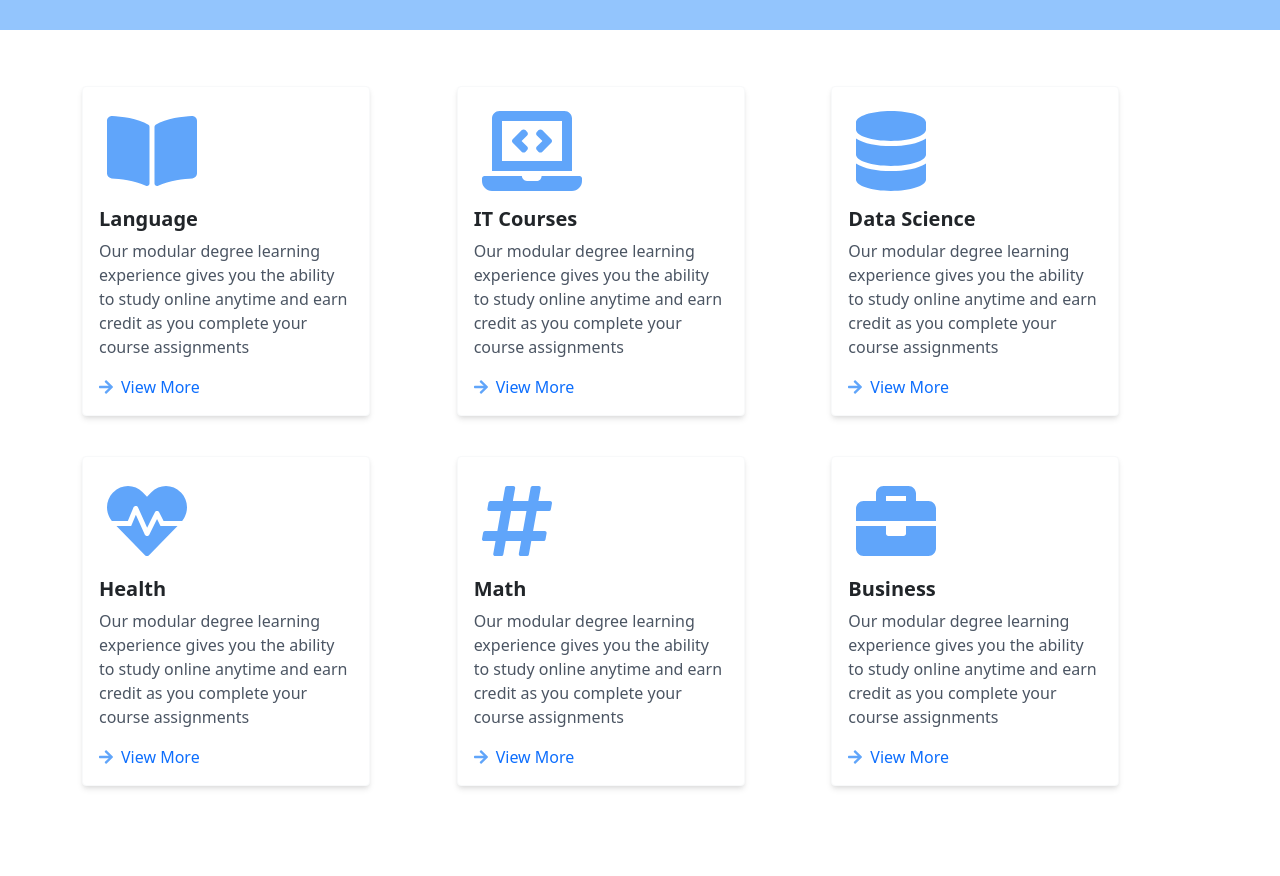
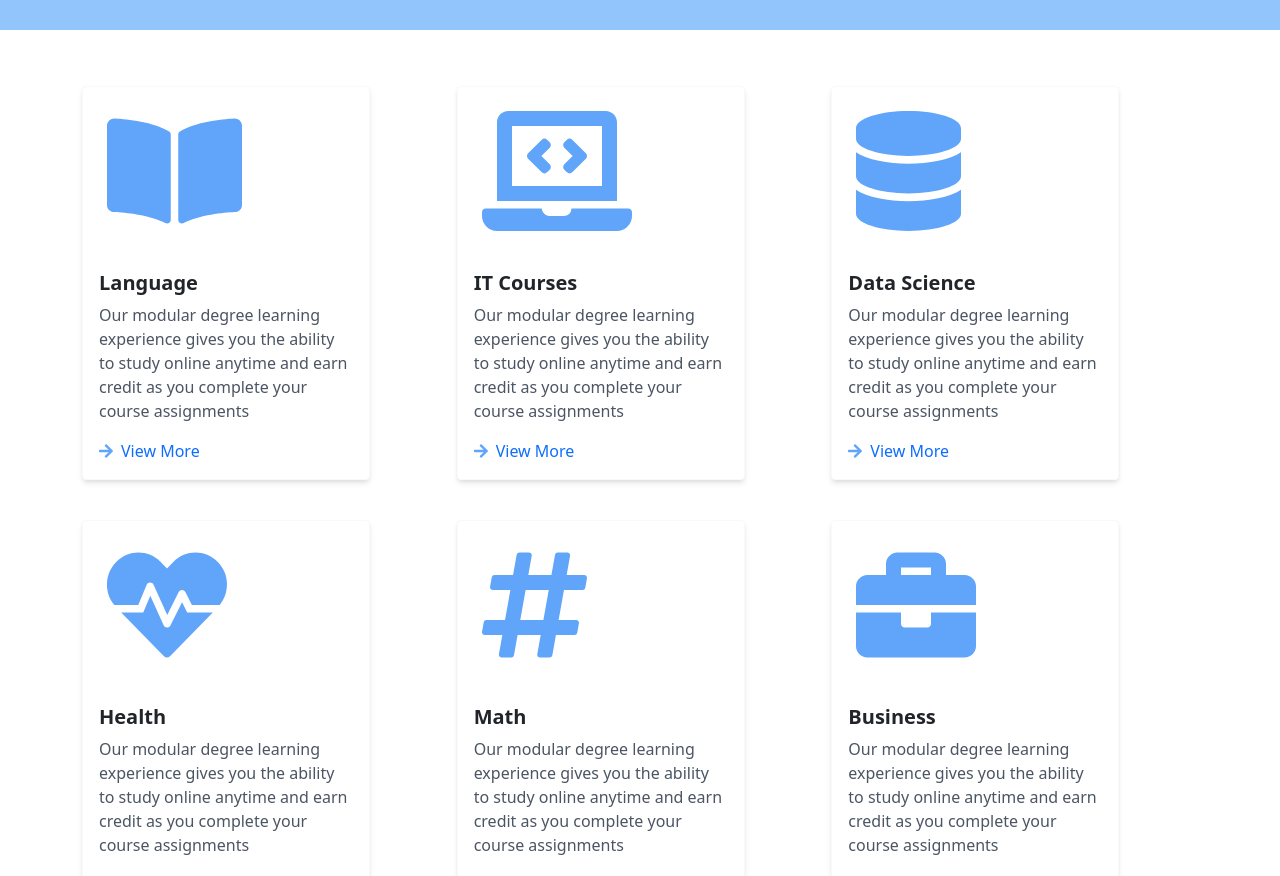
Before and after one commit to ibrahimsifat/Skills-point-react, a React (Create React App) app: page / in a window 1280 px wide. Shown: the part 500-1376 px from the top of the page. Built offline with nearby package versions, Linux system fonts and the light colour scheme.

Commit message:
updated styles-3

```diff
--- a/src/components/Categories/Categories.js
+++ b/src/components/Categories/Categories.js
@@ -5,18 +5,18 @@ import { Link } from 'react-router-dom';
 import { FontAwesomeIcon } from '@fortawesome/react-fontawesome';
 // font awesome icon
 const Book = <FontAwesomeIcon icon={faBookOpen
-} size = '2x'/>
+} size = '3x'/>
 const Code = <FontAwesomeIcon icon={faLaptopCode
-} size = '2x'/>
+} size = '3x'/>
 const Data = <FontAwesomeIcon icon={faDatabase
-} size = '2x' />
+} size = '3x' />
 
 const Health = <FontAwesomeIcon icon={faHeartbeat
-} size = '2x' />
+} size = '3x' />
 const HashTag = <FontAwesomeIcon icon={faHashtag
-} size = '2x' />
+} size = '3x' />
 const Briefcase = <FontAwesomeIcon icon={faBriefcase
-} size = '2x' />
+} size = '3x' />
 const RightArrow = <FontAwesomeIcon icon={faArrowRight
 }  />
 const LanguageText='Our modular degree learning experience gives you the ability to study online anytime and earn credit as you complete your course assignments'
@@ -41,7 +41,7 @@ const SimpleCard=(props)=>{
     const url=`/category/${id}`
     return(
         <Card className='zoom cardShadow my-3' variant='dark' border="light" style={{ width: '18rem' }}>
-       <h1 className=' px-4 pt-4 text-blue-400'>{icon}</h1>
+       <h1 className=' px-4 py-4 text-blue-400'>{icon}</h1>
         <Card.Body>
           <Card.Title><h5  className='font-bold -mt-2'>{title}</h5></Card.Title>
           <Card.Text className='text-gray-600'>
```
